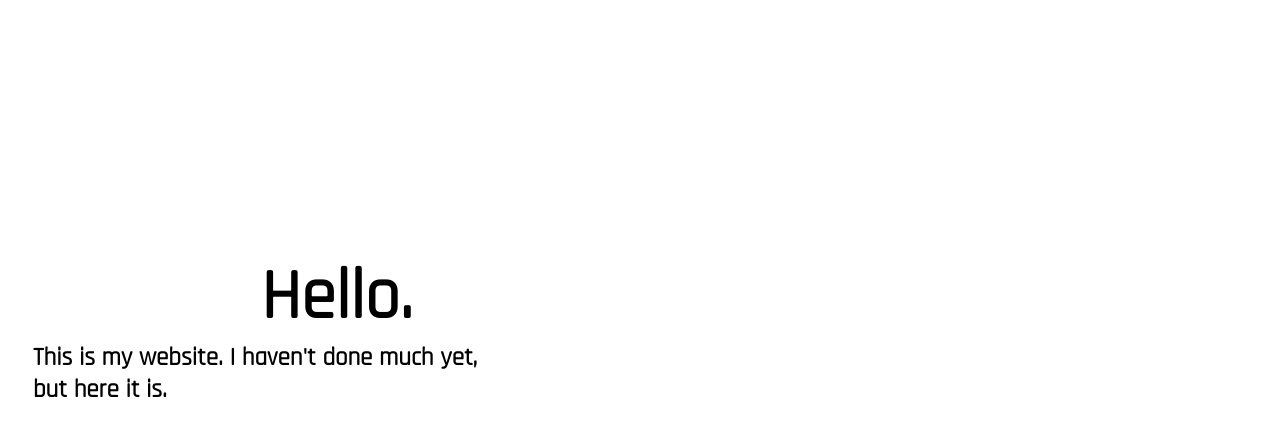
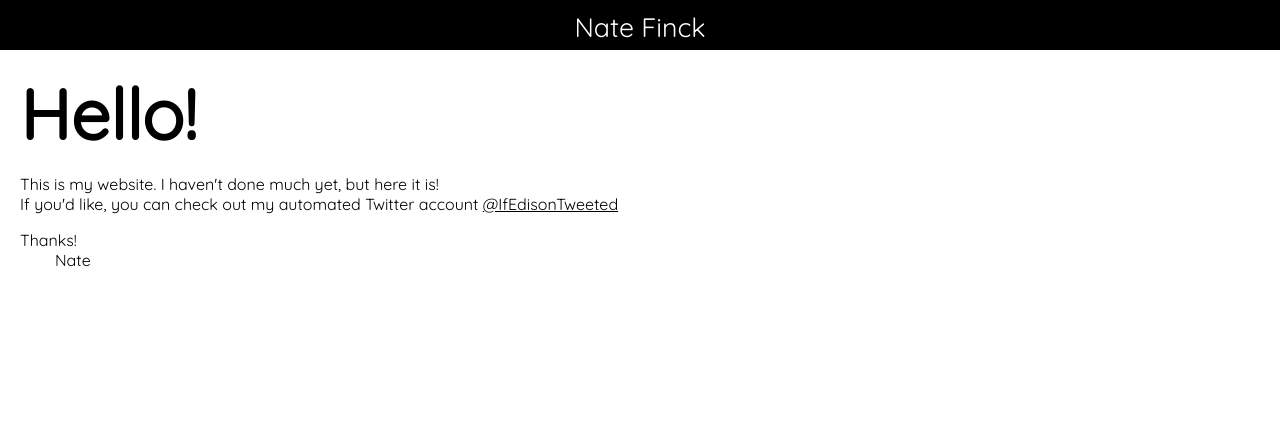
Before and after one commit to natefinck/natefinck.github.io, a plain HTML site: page index.html in a window 1280 px wide. Drawn offline with Linux system fonts and the light colour scheme.

Commit message:
Added twitter

```diff
--- a/css/style.css
+++ b/css/style.css
@@ -1,13 +1,39 @@
-body{
-    font-family: 'Rajdhani', sans-serif;
+body {
+    font-family: 'Quicksand', sans-serif;
+    margin: 0;
 }
 
 section h1 {
     font-size: 70px;
-    margin: 20% 0 0 20%;
+    margin: 20px 0px 0px 20px;
+    padding: 0;
 }
 
-section h5 {
-    font-size: 25px;
-    margin: 0 0 0 25px;
+.header {
+    background: black;
+    width: 100%;
+    height: 50px;
+    margin: 0;
+    padding: 0;
+    font-family: 'Quicksand', serif;
 }
+
+a {
+    color: black;
+}
+
+#content {
+    margin: 0 0 0 20px;
+}
+
+#name {
+    text-align: center;
+    color: white;
+    font-size: 20pt;
+    padding: 10px 0 0 0;
+}
+
+#nav {
+    float: right;
+    color: white;
+}
--- a/index.html
+++ b/index.html
@@ -2,15 +2,25 @@
 <html>
     <title>Nate Finck</title>
     <head>
-        <link href="https://fonts.googleapis.com/css?family=Rajdhani" rel="stylesheet">
-        <link rel="stylesheet" href="./css/style.css"/>
+        <link href="https://fonts.googleapis.com/css?family=EB+Garamond&display=swap" rel="stylesheet">        <link rel="stylesheet" href="./css/style.css"/>
+        <link href="https://fonts.googleapis.com/css?family=Quicksand&display=swap" rel="stylesheet">
     </head>
     <body>
         <section id="container">
-            <div id="div">
-                <h1>Hello.</h1>
-                <h5>This is my website. I haven't done much yet,
-                <br>but here it is.</h5>
+            <div class="header">
+                <div id="name">
+                    Nate Finck
+                </div>
+                <div id="nav">
+                </div>
+            </div>
+            <div id="section">
+                <h1>Hello!</h1>
+                <div id="content">
+                    <p>This is my website. I haven't done much yet, but here it is!
+                        <br>If you'd like, you can check out my automated Twitter account <a href="https://twitter.com/IfEdisonTweeted" target="_blank">@IfEdisonTweeted</a></p>
+                    <p>Thanks! <br>&nbsp;&nbsp;&nbsp;&nbsp;&nbsp;&nbsp;&nbsp;&nbsp;Nate</p>
+                </div>
             </div>
         </section>
     </body>
```
